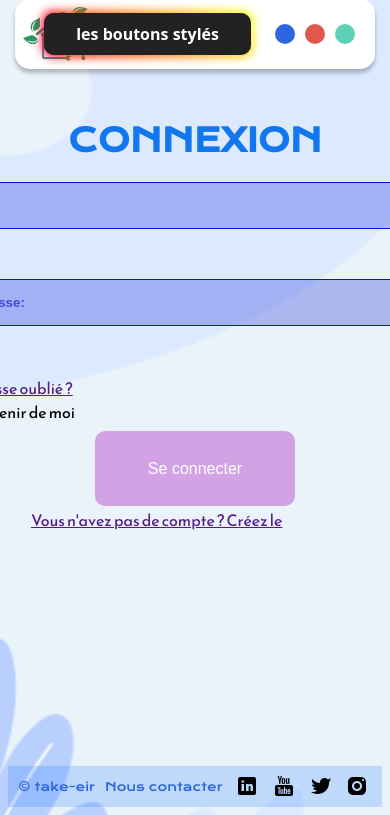
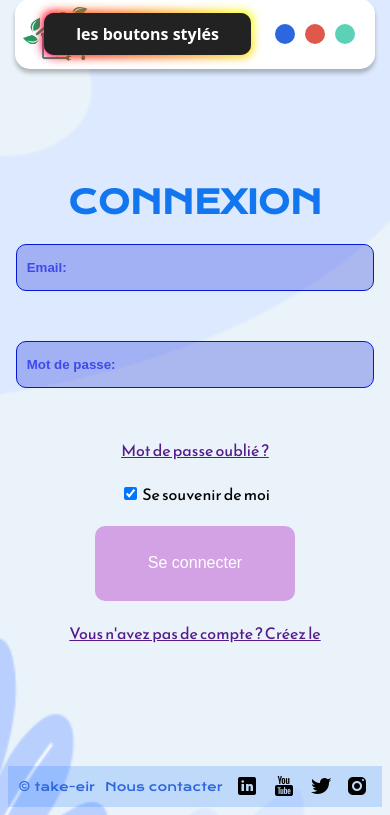
Before and after one commit to Theophile-Wemaere/take-eir-app, a PHP site: page /login.html in a window 390 px wide; the page is wider, and only the part inside the window is pictured. Shown: the part 29-844 px from the top of that part. Run offline with PHP 8.4, Linux system fonts and the light colour scheme.

Commit message:
responsive for login page ok

```diff
--- a/CSS/login.css
+++ b/CSS/login.css
@@ -9,13 +9,14 @@
 }
 
 .form_log {
-  width: 540px;
+  width: 100%;
+  display: flex;
+  flex-direction: column;
+  align-items: center;
 }
 
 .link_compt_crea {
-  display: flex;
-  margin-right: 20.5%;
-  margin-top: 0.5%;
+  margin-top: 20px;
 }
 
 .login {
@@ -23,17 +24,22 @@
   position: relative;
   flex-direction: column;
   align-items: center;
+  justify-content: center;
   font-family: "Reem Kufi", sans-serif;
   height: 90%;
-  top: 50px;
-  width: 100%;
+  width: 90%;
+  left: 5%;
+  right: 5%;
 }
 
 .remember {
+  margin-top: 20px;
   font-family: "Reem Kufi", sans-serif;
+  text-align: center;
 }
 
 .connect_button {
+  margin-top: 20px;
   border: 0;
   line-height: 2.5;
   padding: 0 20px;
@@ -44,7 +50,6 @@
   background-color: rgb(182, 63, 202, 0.45);
   width: 200px;
   height: 75px;
-  margin-top: 2%;
   transition: background-color 0.2s ease-out;
 }
 .connect_button:hover {
@@ -52,6 +57,8 @@
 }
 
 .loader {
+  margin-top: 20px;
+  margin-bottom: 3%;
   border: 8px solid rgba(0, 0, 0, 0.1);
   border-left-color: #3498db;
   border-radius: 50%;
```
